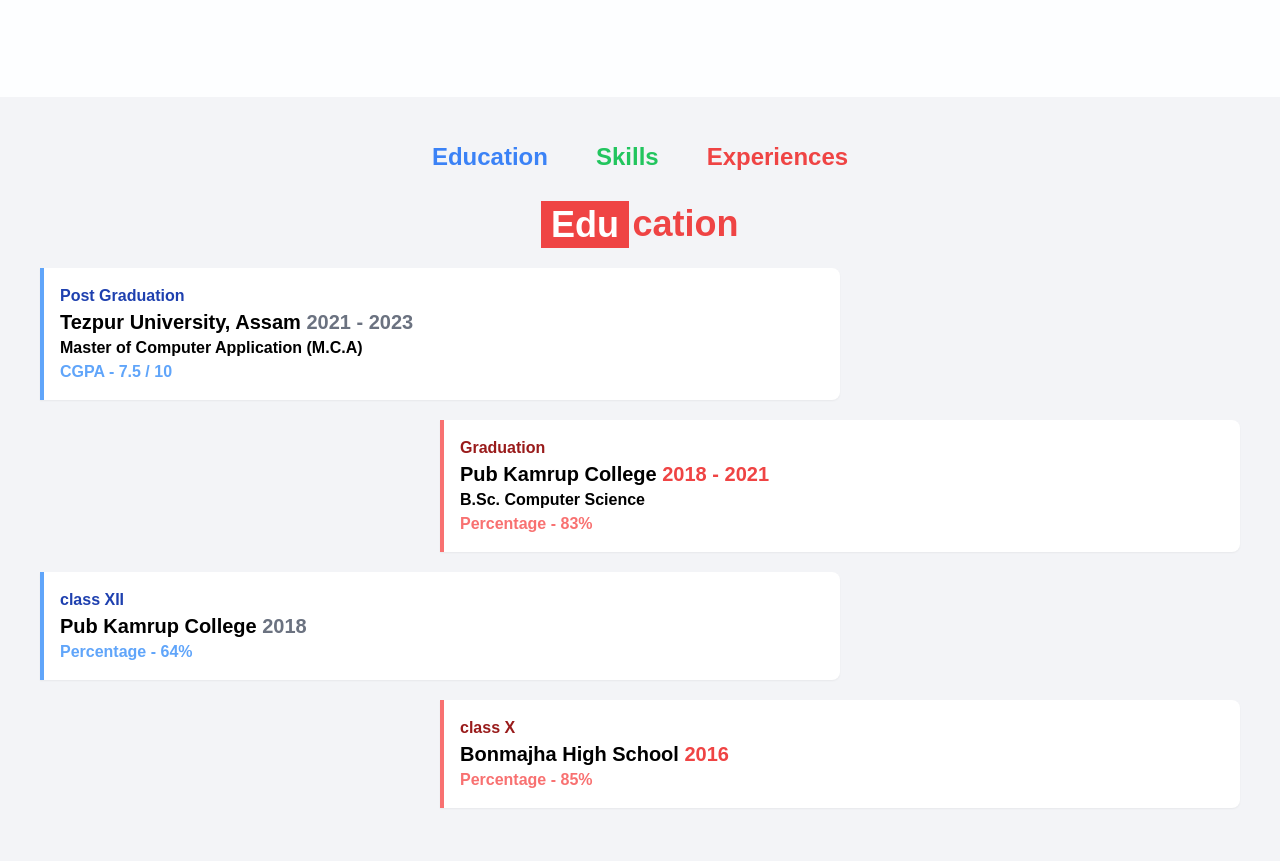
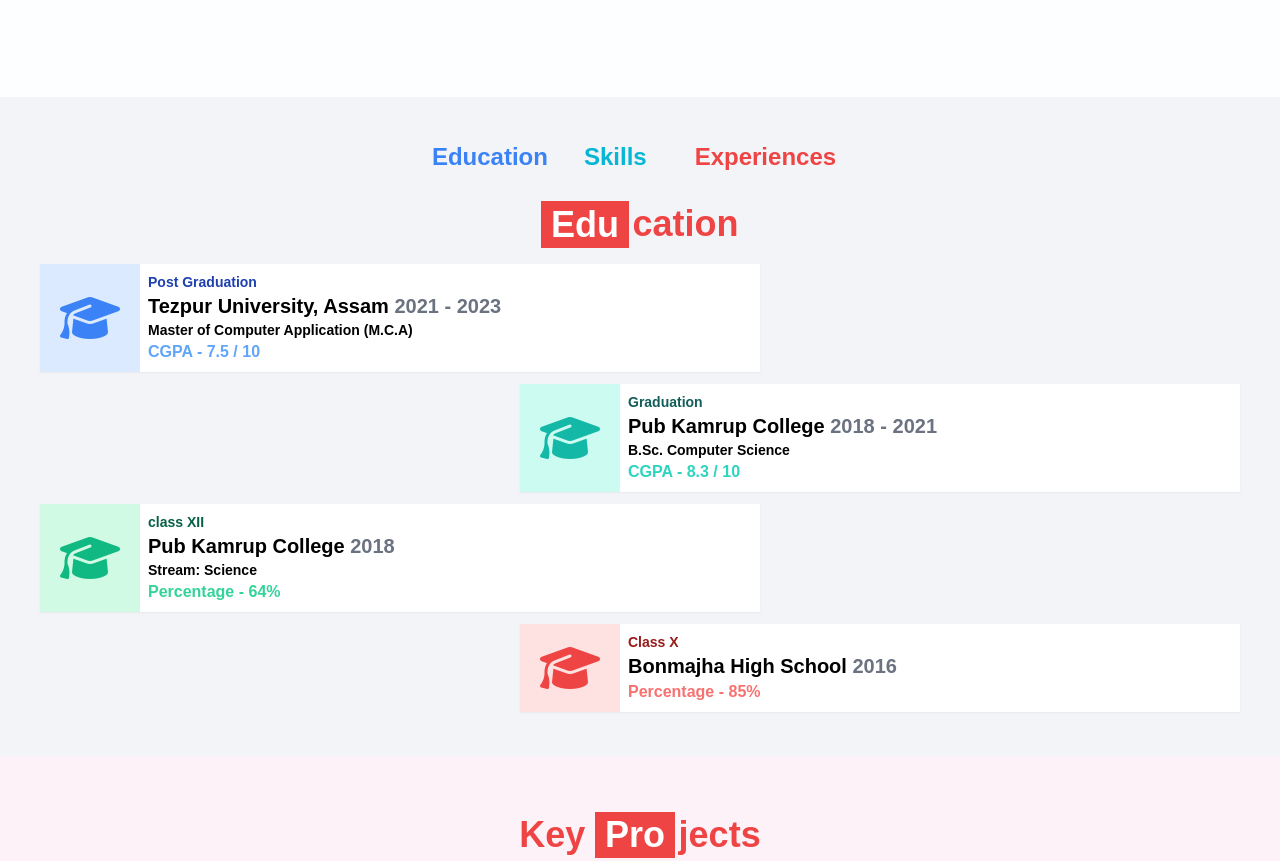
Before and after one commit to NitishRajbongshi/visit_portfolio, a website: page index.html in a window 1280 px wide. Shown: the part 1401-2262 px from the top of the page. Drawn offline with nearby package versions, Linux system fonts and the light colour scheme.

Commit message:
update some info

```diff
--- a/index.html
+++ b/index.html
@@ -173,73 +173,123 @@
     </section>
 
     <!-- Sliding section -->
-    <section
-      class="sliding font-bold min-h-[50rem]"
-    >
+    <section class="sliding font-bold min-h-[38rem]">
       <div class="container mx-auto py-8">
         <div class="flex flex-col justify-center md:flex-row">
-            <button id="button1" class="text-2xl text-blue-500 hover:border-b-2 hover:border-blue-700  font-bold py-2 px-4 mx-2 sm:my-1">Education</button>
-            <button id="button2" class="text-2xl text-green-500 hover:border-b-2 hover:border-green-700  font-bold py-2 px-4 mx-2 sm:my-1">Skills</button>
-            <button id="button3" class="text-2xl text-red-500 hover:border-b-2 hover:border-red-700  font-bold py-2 px-4 mx-2 sm:my-1">Experiences</button>
+          <button
+            id="button1"
+            class="text-2xl text-blue-500 hover:border-b-2 hover:border-blue-700 font-bold py-2 px-2 mx-1 sm:my-1"
+          >
+            Education
+          </button>
+          <button
+            id="button2"
+            class="text-2xl text-cyan-500 hover:border-b-2 hover:border-cyan-700 font-bold py-2 px-4 mx-2 sm:my-1"
+          >
+            Skills
+          </button>
+          <button
+            id="button3"
+            class="text-2xl text-red-500 hover:border-b-2 hover:border-red-700 font-bold py-2 px-4 mx-2 sm:my-1"
+          >
+            Experiences
+          </button>
         </div>
 
-        <div id="content" >
+        <div id="content">
           <div id="content1" class="hidden">
             <div class="container mx-auto px-10">
               <div class="text-center my-4">
                 <h1 class="text-2xl md:text-4xl text-red-500">
-                        <span class="highlight bg-red-500 text-white me-1">Edu</span>cation
+                  <span class="highlight bg-red-500 text-white me-1">Edu</span
+                  >cation
                 </h1>
               </div>
 
-                    <div class="md:my-5 flex justify-start">
+              <div class="md:my-3 flex justify-start">
+                <div class="w-full md:w-3/5 bg-white shadow-sm hover:shadow-md">
+                  <div class="flex">
                     <div
-                        class="w-full md:w-2/3 p-4 border-s-4 border-blue-400 bg-white shadow-sm rounded-r-lg hover:shadow-md"
+                      class="px-5 py-2 flex justify-center items-center bg-blue-100 text-blue-500"
                     >
-                        <p class="text-blue-800 font-bold">Post Graduation</p>
+                      <i class="fa-solid fa-graduation-cap fa-3x"></i>
+                    </div>
+                    <div class="p-2">
+                      <p class="text-sm text-blue-800 font-bold">
+                        Post Graduation
+                      </p>
                       <p class="text-md md:text-xl font-extrabold">
                         Tezpur University, Assam
                         <span class="text-gray-500">2021 - 2023</span>
                       </p>
-                        <p>Master of Computer Application (M.C.A)</p>
+                      <p class="text-sm">
+                        Master of Computer Application (M.C.A)
+                      </p>
                       <p class="text-blue-400">CGPA - 7.5 / 10</p>
                     </div>
                   </div>
-
-                    <div class="my-5 flex justify-end">
-                      <div
-                        class="w-full md:w-2/3 p-4 border-s-4 border-red-400 bg-white shadow-sm rounded-r-lg hover:shadow-md"
-                      >
-                        <p class="text-red-800 font-bold">Graduation</p>
-                        <p class="text-md md:text-xl font-extrabold">
-                          Pub Kamrup College <span class="text-red-500">2018 - 2021</span>
-                        </p>
-                        <p>B.Sc. Computer Science</p>
-                        <p class="text-red-400">Percentage - 83%</p>
                 </div>
               </div>
 
-                    <div class="my-5 flex justify-start">
+              <div class="md:my-3 flex justify-end">
+                <div class="w-full md:w-3/5 bg-white shadow-sm hover:shadow-md">
+                  <div class="flex">
                     <div
-                        class="w-full md:w-2/3 p-4 border-s-4 border-blue-400 bg-white shadow-sm rounded-r-lg hover:shadow-md"
+                      class="px-5 py-2 flex justify-center items-center bg-teal-100 text-teal-500"
                     >
-                        <p class="text-blue-800 font-bold">class XII</p>
+                      <i class="fa-solid fa-graduation-cap fa-3x"></i>
+                    </div>
+                    <div class="p-2">
+                      <p class="text-sm text-teal-800 font-bold">Graduation</p>
                       <p class="text-md md:text-xl font-extrabold">
-                          Pub Kamrup College <span class="text-gray-500">2018</span>
+                        Pub Kamrup College
+                        <span class="text-gray-500">2018 - 2021</span>
                       </p>
-                        <p class="text-blue-400">Percentage - 64%</p>
+                      <p class="text-sm">B.Sc. Computer Science</p>
+                      <p class="text-teal-400">CGPA - 8.3 / 10</p>
+                    </div>
+                  </div>
                 </div>
               </div>
 
-                    <div class="my-5 flex justify-end">
+              <div class="md:my-3 flex justify-start">
+                <div class="w-full md:w-3/5 bg-white shadow-sm hover:shadow-md">
+                  <div class="flex">
                     <div
-                        class="w-full md:w-2/3 p-4 border-s-4 border-red-400 bg-white shadow-sm rounded-r-lg hover:shadow-md"
+                      class="px-5 py-2 flex justify-center items-center bg-emerald-100 text-emerald-500"
                     >
-                        <p class="text-red-800 font-bold">class X</p>
+                      <i class="fa-solid fa-graduation-cap fa-3x"></i>
+                    </div>
+                    <div class="p-2">
+                      <p class="text-sm text-emerald-800 font-bold">class XII</p>
                       <p class="text-md md:text-xl font-extrabold">
-                          Bonmajha High School <span class="text-red-500">2016</span>
+                        Pub Kamrup College
+                        <span class="text-gray-500">2018</span>
+                      </p>
+                      <p class="text-sm">Stream: Science</p>
+                      <p class="text-emerald-400">Percentage - 64%</p>
+                    </div>
+                  </div>
+                </div>
+              </div>
+
+              <div class="md:my-3 flex justify-end">
+                <div class="w-full md:w-3/5 bg-white shadow-sm hover:shadow-md">
+                  <div class="flex">
+                    <div
+                      class="px-5 py-2 flex justify-center items-center bg-red-100 text-red-500"
+                    >
+                      <i class="fa-solid fa-graduation-cap fa-3x"></i>
+                    </div>
+                    <div class="p-2">
+                      <p class="text-sm text-red-800 font-bold">Class X</p>
+                      <p class="text-md md:text-xl font-extrabold">
+                        Bonmajha High School
+                        <span class="text-gray-500">2016</span>
                       </p>
                       <p class="text-red-400">Percentage - 85%</p>
+                    </div>
+                  </div>
                 </div>
               </div>
             </div>
@@ -248,14 +298,17 @@
             <div class="container mx-auto px-10">
               <div class="text-center my-4">
                 <h1 class="text-2xl md:text-4xl text-red-500">
-                        Technical <span class="highlight bg-red-500 text-white">Skills</span>
+                  Technical
+                  <span class="highlight bg-red-500 text-white">Skills</span>
                 </h1>
               </div>
               <div class="block md:flex md:justify-center md:items-start">
                 <div class="w-full p-4 border-s-2 border-red-300 md:w-[50%]">
-                        <p class="timeline relative text-red-500 font-bold text-sm my-3">
-                          <span><i class="fa-solid fa-palette me-2"></i></span> Front-End
-                          Technologies
+                  <p
+                    class="timeline relative text-red-500 font-bold text-sm my-3"
+                  >
+                    <span><i class="fa-solid fa-palette me-2"></i></span>
+                    Front-End Technologies
                   </p>
                   <div
                     class="skill-container grid grid-cols-1 sm:grid-cols-2 lg:grid-cols-3 gap-2"
@@ -264,7 +317,9 @@
                       class="skill-card py-2 shadow-sm hover:shadow-md flex justify-center items-center bg-green-100 text-green-700"
                     >
                       <div class="icon w-[30%] flex justify-center">
-                              <span><i class="fa-brands fa-html5 fa-2x md:fa-3x"></i></span>
+                        <span
+                          ><i class="fa-brands fa-html5 fa-2x md:fa-3x"></i
+                        ></span>
                       </div>
                       <div class="content-part w-[70%]">
                         <p class="text-md font-bold">HTML</p>
@@ -276,7 +331,9 @@
                       class="skill-card py-2 shadow-sm hover:shadow-md flex justify-center items-center bg-red-100 text-red-700"
                     >
                       <div class="icon w-[30%] flex justify-center">
-                              <span><i class="fa-brands fa-css3 fa-2x md:fa-3x"></i></span>
+                        <span
+                          ><i class="fa-brands fa-css3 fa-2x md:fa-3x"></i
+                        ></span>
                       </div>
                       <div class="content-part w-[70%]">
                         <p class="text-md font-bold">CSS</p>
@@ -288,7 +345,9 @@
                       class="skill-card py-2 shadow-sm hover:shadow-md flex justify-center items-center bg-yellow-100 text-yellow-700"
                     >
                       <div class="icon w-[30%] flex justify-center">
-                              <span><i class="fa-brands fa-js fa-2x md:fa-3x"></i></span>
+                        <span
+                          ><i class="fa-brands fa-js fa-2x md:fa-3x"></i
+                        ></span>
                       </div>
                       <div class="content-part w-[70%]">
                         <p class="text-md font-bold">JS</p>
@@ -314,7 +373,9 @@
                       class="skill-card py-2 shadow-sm hover:shadow-md flex justify-center items-center bg-violet-100 text-violet-700"
                     >
                       <div class="icon w-[30%] flex justify-center">
-                              <span><i class="fa-brands fa-css3 fa-2x md:fa-3x"></i></span>
+                        <span
+                          ><i class="fa-brands fa-css3 fa-2x md:fa-3x"></i
+                        ></span>
                       </div>
                       <div class="content-part w-[70%]">
                         <p class="text-md font-bold">Tailwind CSS</p>
@@ -326,7 +387,9 @@
                       class="skill-card py-2 shadow-sm hover:shadow-md flex justify-center items-center bg-gray-100 text-gray-700"
                     >
                       <div class="icon w-[30%] flex justify-center">
-                              <span><i class="fa-brands fa-js fa-2x md:fa-3x"></i></span>
+                        <span
+                          ><i class="fa-brands fa-js fa-2x md:fa-3x"></i
+                        ></span>
                       </div>
                       <div class="content-part w-[70%]">
                         <p class="text-md font-bold">jQuery</p>
@@ -338,7 +401,9 @@
                       class="skill-card py-2 shadow-sm hover:shadow-md flex justify-center items-center bg-violet-100 text-violet-700"
                     >
                       <div class="icon w-[30%] flex justify-center">
-                              <span><i class="fa-brands fa-react fa-2x md:fa-3x"></i></span>
+                        <span
+                          ><i class="fa-brands fa-react fa-2x md:fa-3x"></i
+                        ></span>
                       </div>
                       <div class="content-part w-[70%]">
                         <p class="text-md font-bold">REACT</p>
@@ -361,9 +426,11 @@
                     </div>
                   </div>
 
-                        <p class="timeline relative text-pink-500 font-bold text-sm my-3">
-                          <span><i class="fa-solid fa-database me-2"></i></span> DataBase
-                          Technologies
+                  <p
+                    class="timeline relative text-pink-500 font-bold text-sm my-3"
+                  >
+                    <span><i class="fa-solid fa-database me-2"></i></span>
+                    DataBase Technologies
                   </p>
                   <div
                     class="skill-container grid grid-cols-1 sm:grid-cols-2 lg:grid-cols-3 gap-2"
@@ -372,7 +439,9 @@
                       class="skill-card py-2 shadow-sm hover:shadow-md flex justify-center items-center bg-yellow-100 text-yellow-700"
                     >
                       <div class="icon w-[30%] flex justify-center">
-                              <span><i class="fa-brands fa-m fa-2x md:fa-3x"></i></span>
+                        <span
+                          ><i class="fa-brands fa-m fa-2x md:fa-3x"></i
+                        ></span>
                       </div>
                       <div class="content-part w-[70%]">
                         <p class="text-md font-bold">MySQL</p>
@@ -383,7 +452,9 @@
                       class="skill-card py-2 shadow-sm hover:shadow-md flex justify-center items-center bg-purple-100 text-purple-700"
                     >
                       <div class="icon w-[30%] flex justify-center">
-                              <span><i class="fa-brands fa-php fa-2x md:fa-3x"></i></span>
+                        <span
+                          ><i class="fa-brands fa-php fa-2x md:fa-3x"></i
+                        ></span>
                       </div>
                       <div class="content-part w-[70%]">
                         <p class="text-md font-bold">PHP myAdmin</p>
@@ -394,7 +465,9 @@
                 </div>
                 <div class="w-full p-4 border-s-2 border-red-300 md:w-[50%]">
                   <div class="">
-                          <p class="timeline relative text-red-500 font-bold text-sm my-3">
+                    <p
+                      class="timeline relative text-red-500 font-bold text-sm my-3"
+                    >
                       <span><i class="fa-solid fa-server"></i></span>
                       Back-End Technologies
                     </p>
@@ -405,7 +478,9 @@
                         class="skill-card py-2 shadow-sm hover:shadow-md flex justify-center items-center bg-blue-100 text-blue-700"
                       >
                         <div class="icon w-[30%] flex justify-center">
-                                <span><i class="fa-brands fa-php fa-2x md:fa-3x"></i></span>
+                          <span
+                            ><i class="fa-brands fa-php fa-2x md:fa-3x"></i
+                          ></span>
                         </div>
                         <div class="content-part w-[70%]">
                           <p class="text-md font-bold">PHP</p>
@@ -427,7 +502,9 @@
                       </div>
                     </div>
                   </div>
-                        <p class="timeline relative text-blue-500 font-bold text-sm my-3">
+                  <p
+                    class="timeline relative text-blue-500 font-bold text-sm my-3"
+                  >
                     <span><i class="fa-solid fa-terminal"></i></span> Other
                     Programming Languages
                   </p>
@@ -439,7 +516,9 @@
                       class="skill-card py-2 shadow-sm hover:shadow-md flex justify-center items-center bg-blue-100 text-blue-700"
                     >
                       <div class="icon w-[30%] flex justify-center">
-                              <span><i class="fa-brands fa-c fa-2x md:fa-3x"></i></span>
+                        <span
+                          ><i class="fa-brands fa-c fa-2x md:fa-3x"></i
+                        ></span>
                       </div>
                       <div class="content-part w-[70%]">
                         <p class="text-md font-bold">C Programming</p>
@@ -451,7 +530,9 @@
                       class="skill-card py-2 shadow-sm hover:shadow-md flex justify-center items-center bg-violet-100 text-violet-700"
                     >
                       <div class="icon w-[30%] flex justify-center">
-                              <span><i class="fa-brands fa-c fa-2x md:fa-3x"></i></span>
+                        <span
+                          ><i class="fa-brands fa-c fa-2x md:fa-3x"></i
+                        ></span>
                       </div>
                       <div class="content-part w-[70%]">
                         <p class="text-md font-bold">C++</p>
@@ -459,7 +540,9 @@
                       </div>
                     </div>
                   </div>
-                        <p class="timeline relative text-green-500 font-bold text-sm my-3">
+                  <p
+                    class="timeline relative text-green-500 font-bold text-sm my-3"
+                  >
                     <span><i class="fa-solid fa-laptop-code"></i></span>
                     Other Technologies
                   </p>
@@ -484,7 +567,9 @@
                       class="skill-card py-2 shadow-sm hover:shadow-md flex justify-center items-center bg-blue-100 text-blue-700"
                     >
                       <div class="icon w-[30%] flex justify-center">
-                              <span><i class="fa-brands fa-git fa-2x md:fa-3x"></i></span>
+                        <span
+                          ><i class="fa-brands fa-git fa-2x md:fa-3x"></i
+                        ></span>
                       </div>
                       <div class="content-part w-[70%]">
                         <p class="text-md font-bold">Git</p>
@@ -506,7 +591,7 @@
 
     <!-- Education -->
     <section
-      class="education font-bold bg-gray-50 flex flex-col items-center justify-center h-auto md:h-full  md:hidden"
+      class="p-1 education font-bold bg-gray-50 flex flex-col items-center justify-center h-auto md:h-full md:hidden"
     >
       <div class="container mx-auto md:p-10">
         <div class="text-center my-10">
@@ -517,7 +602,7 @@
 
         <div class="md:my-5 flex justify-start">
           <div
-            class="w-full md:w-2/3 p-4 border-s-4 border-blue-400 bg-white shadow-sm rounded-r-lg hover:shadow-md"
+            class="w-full md:w-2/3 p-4 border-s-4 border-blue-400 bg-white shadow-sm hover:shadow-md"
           >
             <p class="text-blue-800 font-bold">Post Graduation</p>
             <p class="text-md md:text-xl font-extrabold">
@@ -531,7 +616,7 @@
 
         <div class="my-5 flex justify-end">
           <div
-            class="w-full md:w-2/3 p-4 border-s-4 border-red-400 bg-white shadow-sm rounded-r-lg hover:shadow-md"
+            class="w-full md:w-2/3 p-4 border-s-4 border-red-400 bg-white shadow-sm hover:shadow-md"
           >
             <p class="text-red-800 font-bold">Graduation</p>
             <p class="text-md md:text-xl font-extrabold">
@@ -544,7 +629,7 @@
 
         <div class="my-5 flex justify-start">
           <div
-            class="w-full md:w-2/3 p-4 border-s-4 border-blue-400 bg-white shadow-sm rounded-r-lg hover:shadow-md"
+            class="w-full md:w-2/3 p-4 border-s-4 border-blue-400 bg-white shadow-sm hover:shadow-md"
           >
             <p class="text-blue-800 font-bold">class XII</p>
             <p class="text-md md:text-xl font-extrabold">
@@ -556,7 +641,7 @@
 
         <div class="my-5 flex justify-end">
           <div
-            class="w-full md:w-2/3 p-4 border-s-4 border-red-400 bg-white shadow-sm rounded-r-lg hover:shadow-md"
+            class="w-full md:w-2/3 p-4 border-s-4 border-red-400 bg-white shadow-sm hover:shadow-md"
           >
             <p class="text-red-800 font-bold">class X</p>
             <p class="text-md md:text-xl font-extrabold">
@@ -570,12 +655,13 @@
 
     <!-- Skills -->
     <section
-      class="skills font-bold flex flex-col items-center justify-center h-auto md:h-full  md:hidden"
+      class="skills font-bold flex flex-col items-center justify-center h-auto md:h-full md:hidden"
     >
       <div class="container mx-auto p-10">
         <div class="text-center my-10">
           <h1 class="text-2xl md:text-4xl text-red-500">
-            Technical <span class="highlight bg-red-500 text-white">Skills</span>
+            Technical
+            <span class="highlight bg-red-500 text-white">Skills</span>
           </h1>
         </div>
         <div class="block md:flex md:justify-center md:items-start">
@@ -829,9 +915,10 @@
       class="projects font-bold flex bg-pink-50 flex-col items-center justify-center h-auto md:h-full"
     >
       <div class="container mx-auto p-2 md:p-10">
-        <div class="text-center my-10">
+        <div class="text-center my-4">
           <h1 class="text-2xl md:text-4xl text-red-500">
-            Key <span class="highlight bg-red-500 text-white me-1">Pro</span>jects
+            Key
+            <span class="highlight bg-red-500 text-white me-1">Pro</span>jects
           </h1>
         </div>
         <div
@@ -914,14 +1001,13 @@
                 />
               </div>
               <div class="info-part">
-                <h1 class="text-2xl font-bold">Online Voting System</h1>
+                <h1 class="text-2xl font-bold">An Alumni Record-Keeping Application</h1>
                 <p class="text-sm font-semibold">
                   A Major Project, B.Sc. 6th sem
                 </p>
                 <p class="text-sm text-blue-300">Pub Kamrup College - 2018</p>
                 <p class="py-5">
-                  A simple online voting system where an authorized person can
-                  vote a candidate for a role.
+                  A full-stack web development project as a major project for the course where the project provides the functionality to store and manage alumni records easily and efficiently for an institution.
                 </p>
               </div>
               <div class="use-skills py-3">
@@ -944,7 +1030,7 @@
                 >
                 <span
                   class="inline-block mt-2 py-1 text-sm font-bold mr-2 bg-blue-100 px-3"
-                  >Bootstrap</span
+                  >Tailwind CSS</span
                 >
                 <span
                   class="inline-block mt-2 py-1 text-sm font-bold mr-2 bg-blue-100 px-3"
@@ -1146,27 +1232,28 @@
 
     <footer class="bg-blue-50 text-black p-5 text-center">
       <p class="text-red-500 font-bold">My portfolio, 2023</p>
+      <p class="text-gray-500 font-bold">Design & Developed by: Nitish Rajbongshi</p>
     </footer>
 
     <script>
-        $(document).ready(function() {
+      $(document).ready(function () {
         // Show initial content
         $("#content1").removeClass("hidden");
 
         // Button 1 click event
-            $("#button1").click(function() {
+        $("#button1").click(function () {
           $("#content1").removeClass("hidden");
           $("#content2, #content3").addClass("hidden");
         });
 
         // Button 2 click event
-            $("#button2").click(function() {
+        $("#button2").click(function () {
           $("#content2").removeClass("hidden");
           $("#content1, #content3").addClass("hidden");
         });
 
         // Button 3 click event
-            $("#button3").click(function() {
+        $("#button3").click(function () {
           $("#content3").removeClass("hidden");
           $("#content1, #content2").addClass("hidden");
         });
```
Also changed, not shown: dist/output.css. Lines whose indentation alone changed are shown as unchanged.
